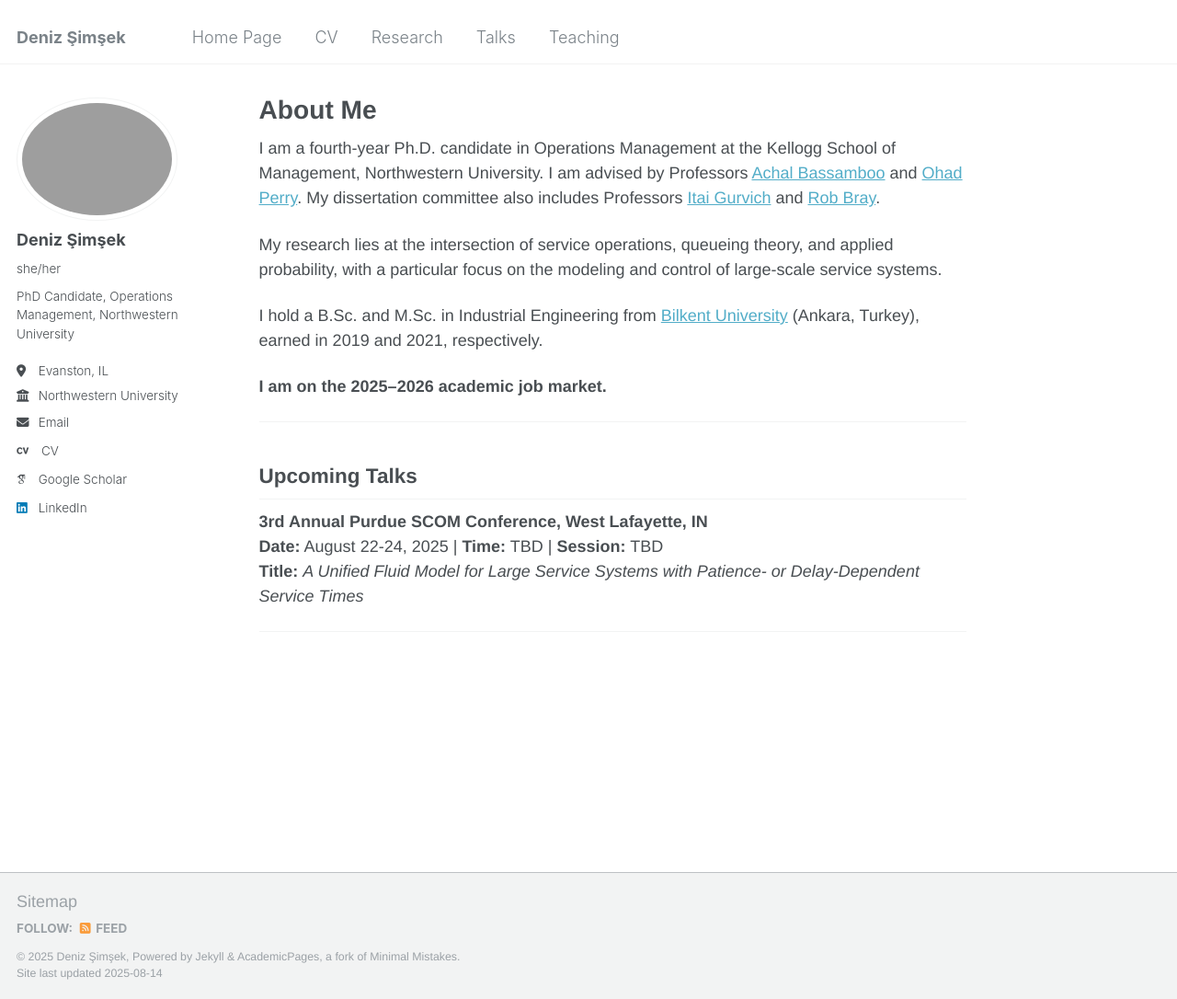
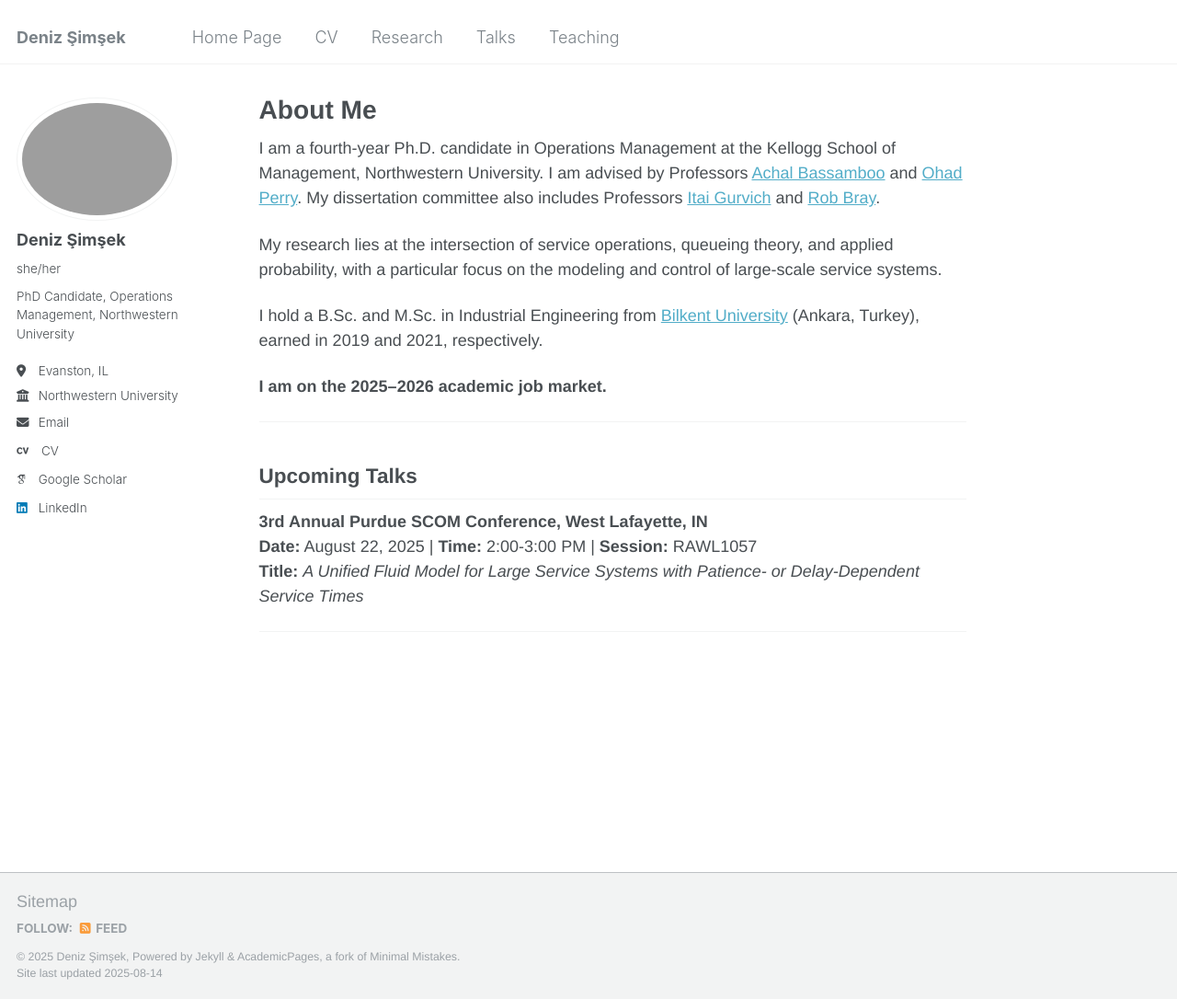
Before and after one commit to deniz-simsek/deniz-simsek.github.io, a Jekyll site: the page built from _pages/about.md, in a window 1280 px wide and 1086 px high. Shown: the whole window at 92% size. Built offline with Jekyll 4.4.1, drawn with Linux system fonts in a browser that asks for light colours; some web fonts are replaced.

Commit message:
Update about.md

```diff
--- a/_pages/about.md
+++ b/_pages/about.md
@@ -20,7 +20,7 @@ I hold a B.Sc. and M.Sc. in Industrial Engineering from [Bilkent University](htt
 ## Upcoming Talks
 
 **3rd Annual Purdue SCOM Conference, West Lafayette, IN**
-**Date:** August 22-24, 2025 | **Time:** TBD | **Session:** TBD
+**Date:** August 22, 2025 | **Time:** 2:00-3:00 PM | **Session:** RAWL1057
 **Title:** *A Unified Fluid Model for Large Service Systems with Patience- or Delay-Dependent Service Times*
 
 
```
